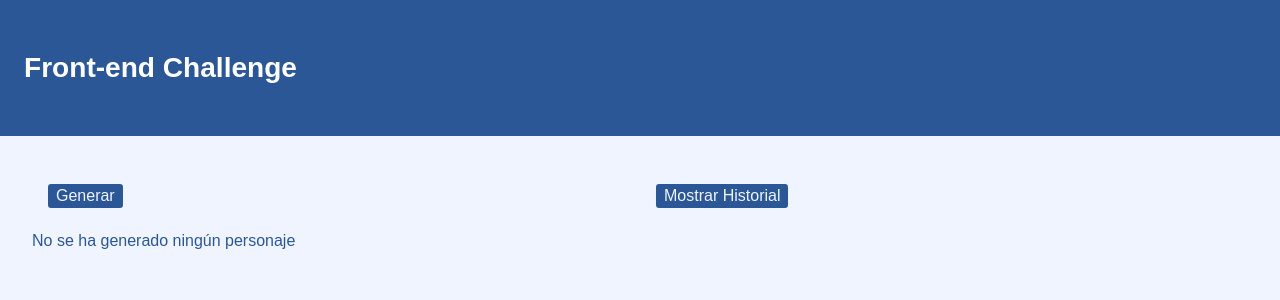
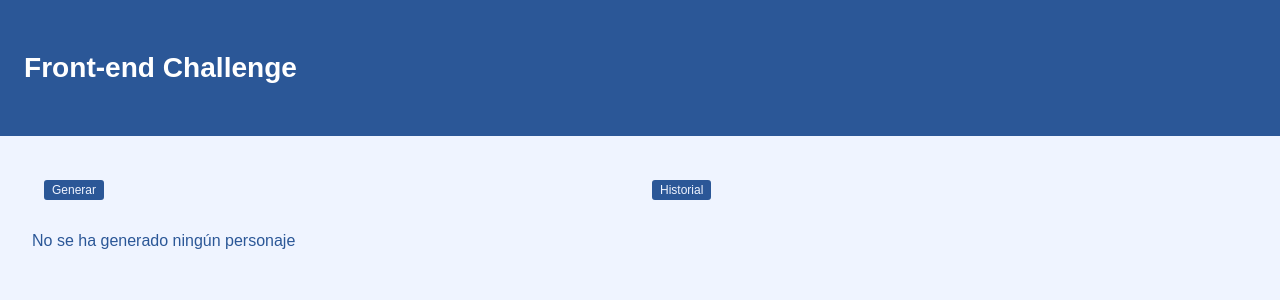
Before and after one commit to ochoacabriles/front-end-challenge, a React (Create React App) app: page / in a window 1280 px wide. Shown: the top 300 px of the page. Built offline with nearby package versions, Linux system fonts and the light colour scheme.

Commit message:
improved styles

```diff
--- a/src/Components.js
+++ b/src/Components.js
@@ -135,7 +135,7 @@ class CharacterQuery extends Component {
     const { history, historyId, showModal } = this.state
     let buttonText = showModal
       ? 'Ocultar Historial'
-      : 'Mostrar Historial'
+      : 'Historial'
     return (
       <Wrapper primary={false}>
         <Row primary={false}>
--- a/src/Styles.js
+++ b/src/Styles.js
@@ -88,7 +88,7 @@ const ButtonStyle = styled.button`
     ? '#FFFFFF'
     : '#000000'}
   }
-  font-size: 1em
+  font-size: 0.75em
   margin: 1em
   border: 2px solid #2B5797
   border-radius: 3px`
@@ -99,7 +99,7 @@ const ModalWrapper = styled.div`
   top: 14em;
   left: 1em;
   height: 60%
-  width: 100%;
+  width: 80%;
   padding: 1em;
   background-color: #EFF4FF
 `
```
